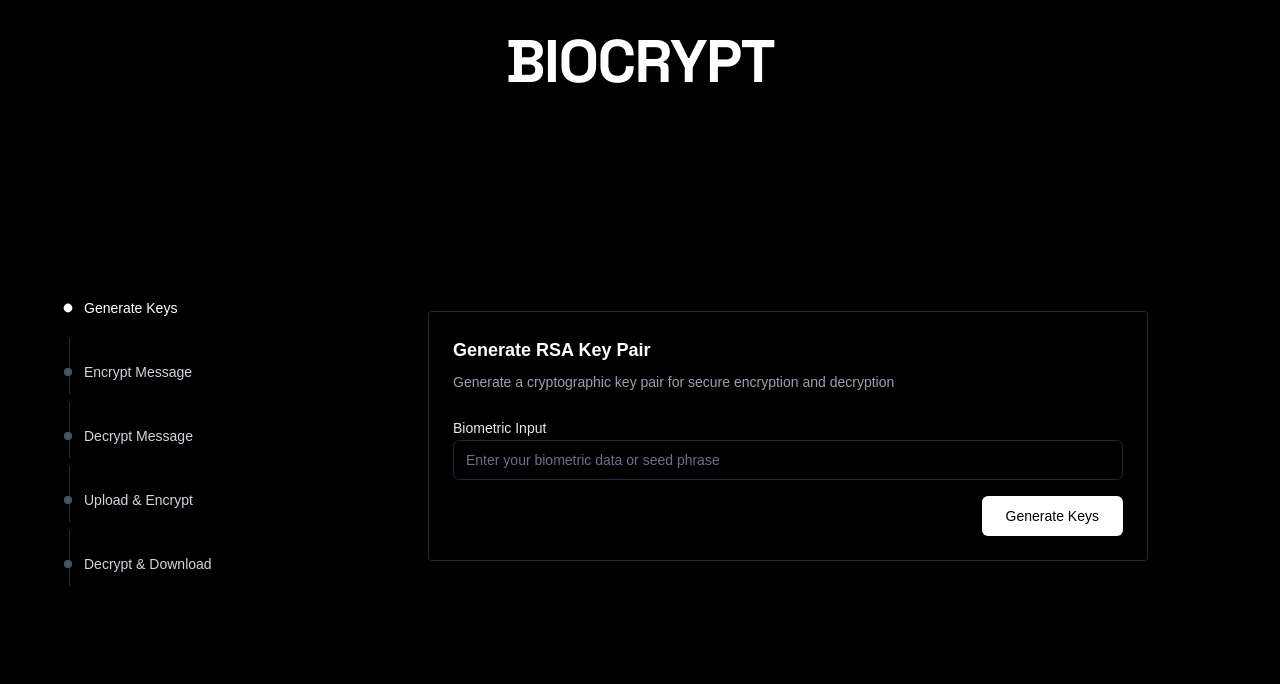
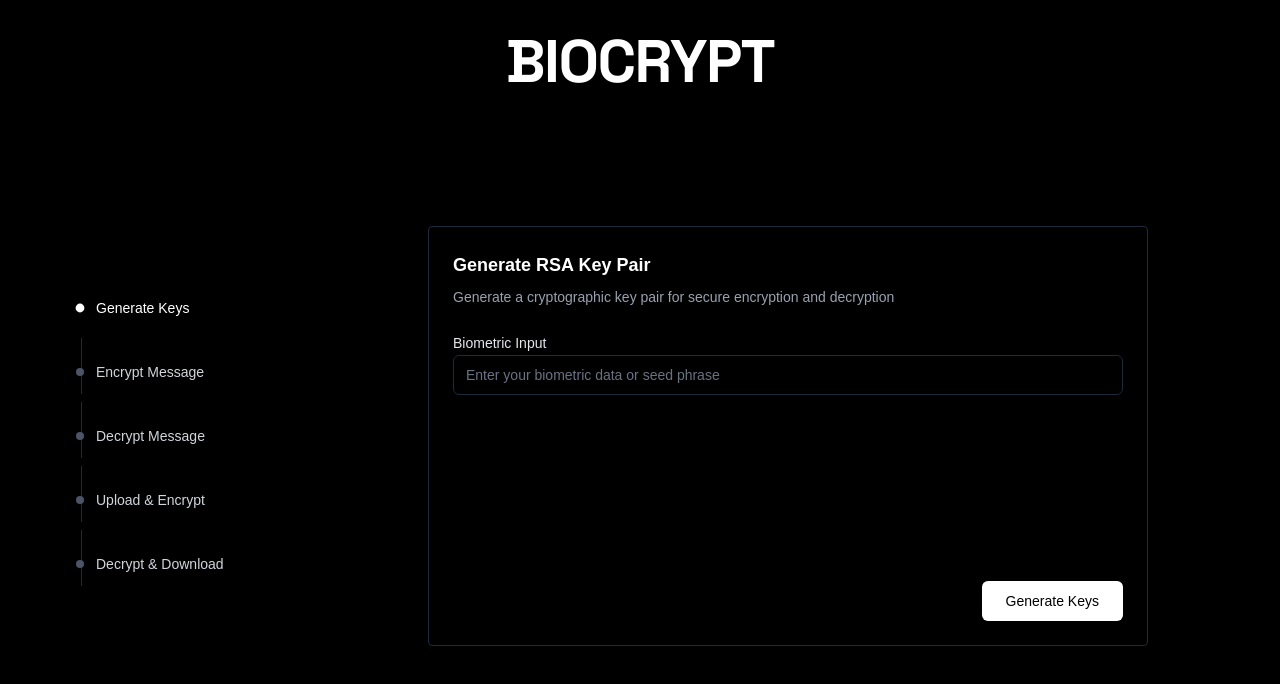
Before and after one commit to pieakshat/Eth-Delhi, a Next.js app in the folder FE/biocrypt/: page /dashboard in a window 1280 px wide. Shown: the top 684 px of the page. Built offline with nearby package versions, Linux system fonts and the light colour scheme.

Commit message:
feat():mvp v0 is ready now moving to landing page

```diff
--- a/FE/biocrypt/app/dashboard/page.tsx
+++ b/FE/biocrypt/app/dashboard/page.tsx
@@ -160,7 +160,7 @@ export default function Dashboard() {
         <h1 className="text-center display-font font-black tracking-tight text-5xl md:text-6xl mb-10">BIOCRYPT</h1>
         <div className="min-h-[calc(100vh-12rem)] grid grid-cols-12 gap-8 items-center">
         <aside className="col-span-12 md:col-span-3 flex flex-col justify-center">
-          <nav className="relative">
+          <nav className="relative mx-auto w-[240px]">
             <ol className="space-y-5 text-sm">
               <li>
                 <button onClick={() => setActive('generate')} className="group flex items-center gap-3 w-full py-3">
@@ -205,9 +205,9 @@ export default function Dashboard() {
           )}
         </aside>
 
-        <div className="col-span-12 md:col-span-9 space-y-8">
+        <div className="col-span-12 md:col-span-9 flex items-center justify-center">
            {active==='generate' && (
-           <section id="generate" className="border border-gray-800 rounded p-6 bg-secondary w-[720px] mx-auto flex flex-col">
+           <section id="generate" className="border border-gray-800 rounded p-6 bg-secondary w-[720px] min-h-[420px] mx-auto flex flex-col">
              <h2 className="text-lg font-semibold text-white mb-2">
                 Generate RSA Key Pair
               </h2>
@@ -281,7 +281,7 @@ export default function Dashboard() {
            )}
 
            {active==='encrypt' && (
-           <section id="encrypt" className="border border-gray-800 rounded p-6 bg-secondary w-[720px] mx-auto flex flex-col">
+           <section id="encrypt" className="border border-gray-800 rounded p-6 bg-secondary w-[720px] min-h-[420px] mx-auto flex flex-col">
              <h2 className="text-lg font-semibold text-white mb-2">
                 Encrypt Message
               </h2>
@@ -346,7 +346,7 @@ export default function Dashboard() {
            )}
 
            {active==='decrypt' && (
-           <section id="decrypt" className="border border-gray-800 rounded p-6 bg-secondary w-[720px] mx-auto flex flex-col">
+           <section id="decrypt" className="border border-gray-800 rounded p-6 bg-secondary w-[720px] min-h-[420px] mx-auto flex flex-col">
              <h2 className="text-lg font-semibold text-white mb-2">
                 Decrypt Message
               </h2>
@@ -411,7 +411,7 @@ export default function Dashboard() {
            )}
 
            {active==='upload' && (
-           <section id="upload" className="border border-gray-800 rounded p-6 bg-secondary w-[720px] mx-auto flex flex-col">
+           <section id="upload" className="border border-gray-800 rounded p-6 bg-secondary w-[720px] min-h-[420px] mx-auto flex flex-col">
              <h2 className="text-lg font-semibold text-white mb-2">
                 Upload & Encrypt File
               </h2>
@@ -474,7 +474,7 @@ export default function Dashboard() {
            )}
 
            {active==='download' && (
-           <section id="download" className="border border-gray-800 rounded p-6 bg-secondary w-[720px] mx-auto flex flex-col">
+           <section id="download" className="border border-gray-800 rounded p-6 bg-secondary w-[720px] min-h-[420px] mx-auto flex flex-col">
              <h2 className="text-lg font-semibold text-white mb-2">
                 Decrypt & Download File
               </h2>
```
